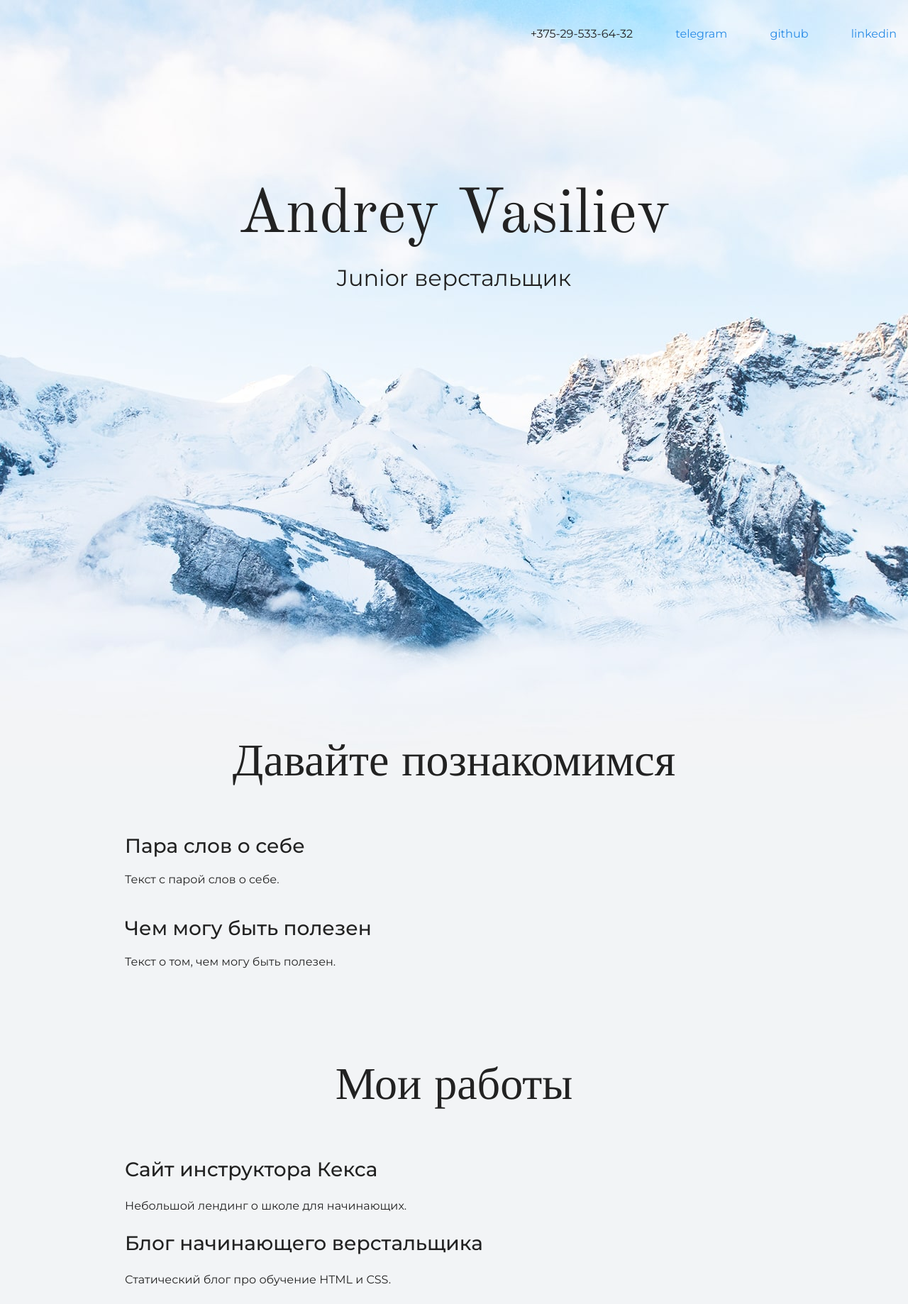
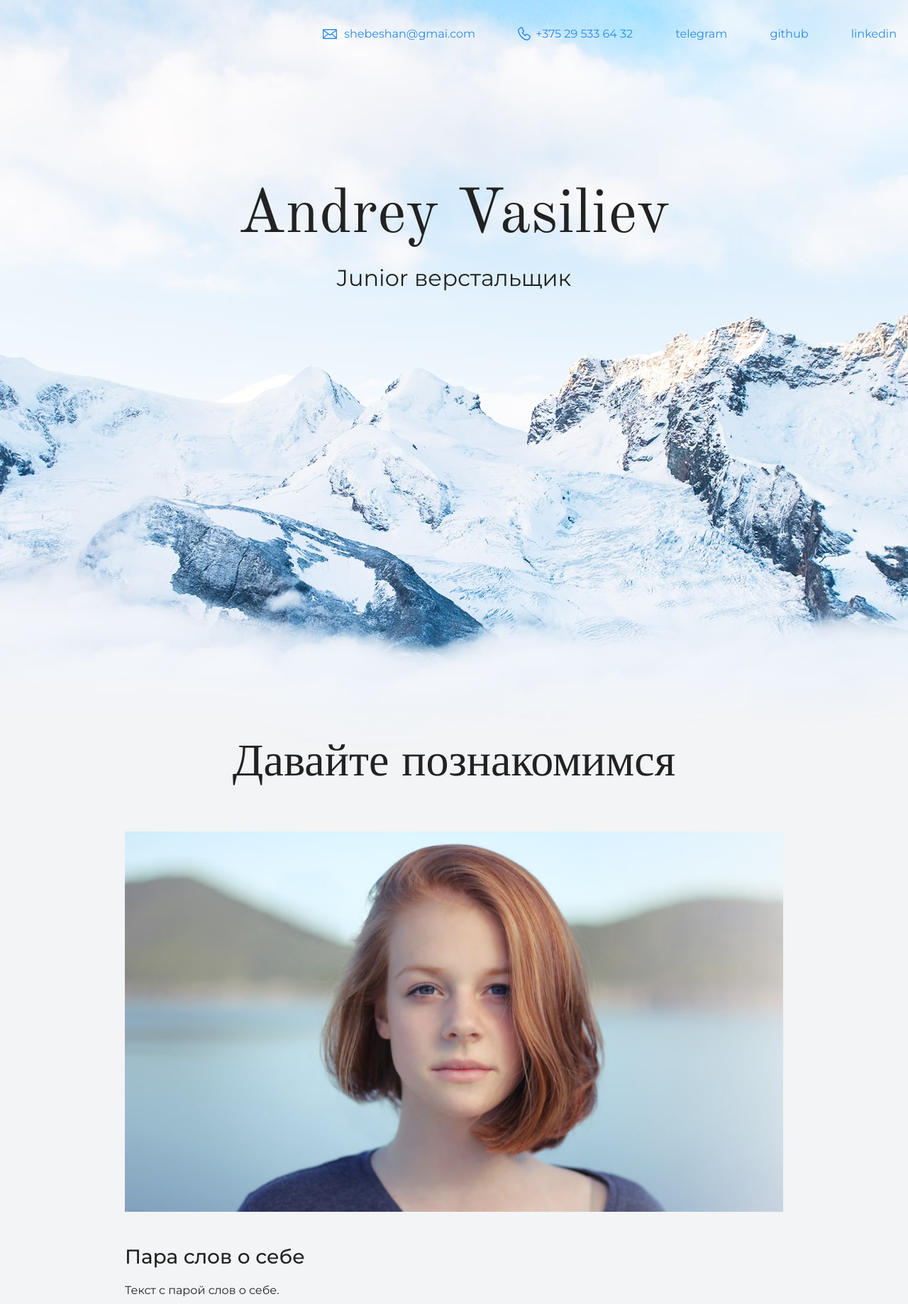
Before and after one commit to anvas/site-portfolio, a plain HTML site: page index.html in a window 1280 px wide. Shown: the top 1838 px of the page at 71% size. Drawn offline with nearby package versions, Linux system fonts and the light colour scheme.

Commit message:
Добавление ссылок, изображений
Добавлены:
- ссылки в контакты;
- фон в шапку;
- фото работы;
- исходники первого учебного макета.

```diff
--- a/index.html
+++ b/index.html
@@ -10,7 +10,8 @@
   <body>
     <header class="page-header">
 		 <div class="container">
-			+375-29-533-64-32
+			<a class="header-email" href="mailto:shebeshan@gmai.com">shebeshan@gmai.com</a>
+			<a class="header-phone" href="tel:+375295336432">+375 29 533 64 32</a>
 			<a href="https://t.me/AndreyVasiliev">telegram</a>
 			<a href="https://github.com/anvas">github</a>
 			<a href="https://www.linkedin.com/in/vasilievandrey/">linkedin</a>
@@ -27,6 +28,9 @@
     <section class="intro">
 		<div class="container">
 		  <h2 class="subheading">Давайте познакомимся</h2>
+		  <figure class="user-image">
+			<a><img src="files/user.jpg" width="928" height="536" alt="Фотография Неопознанного Енота"></a>
+		  </figure>
 		  <h3>Пара слов о себе</h3>
 		  <p>Текст с парой слов о себе.</p>
 		  <h3>Чем могу быть полезен</h3>
@@ -37,10 +41,12 @@
     <section class="portfolio">
 		<div class="container">
 		  <h2 class="subheading">Мои работы</h2>
-
+			<figure class="project-image">
+			<img src="files/project.jpg" width="928" height="536" alt="Cайт инструктора Кекса">
+			</figure>
 		  <h3>Сайт инструктора Кекса</h3>
 		  <p>Небольшой лендинг о школе для начинающих.</p>
-
+			<a class="button" href="source/project/index.html" target="blank">Открыть страницу</a>
 		  <h3>Блог начинающего верстальщика</h3>
 		  <p>Статический блог про обучение HTML и CSS.</p>
 		</div>
@@ -48,7 +54,8 @@
 
     <footer class="page-footer">
 		<div class="container">
-			+375-29-533-64-32
+			<a class="footer-email" href="mailto:shebeshan@gmai.com">shebeshan@gmai.com</a>
+			<a class="footer-phone" href="tel:+375295336432">+375 29 533 64 32</a>
 			<a href="https://t.me/AndreyVasiliev">telegram</a>
 			<a href="https://github.com/anvas">github</a>
 			<a href="https://www.linkedin.com/in/vasilievandrey/">linkedin</a>
```
